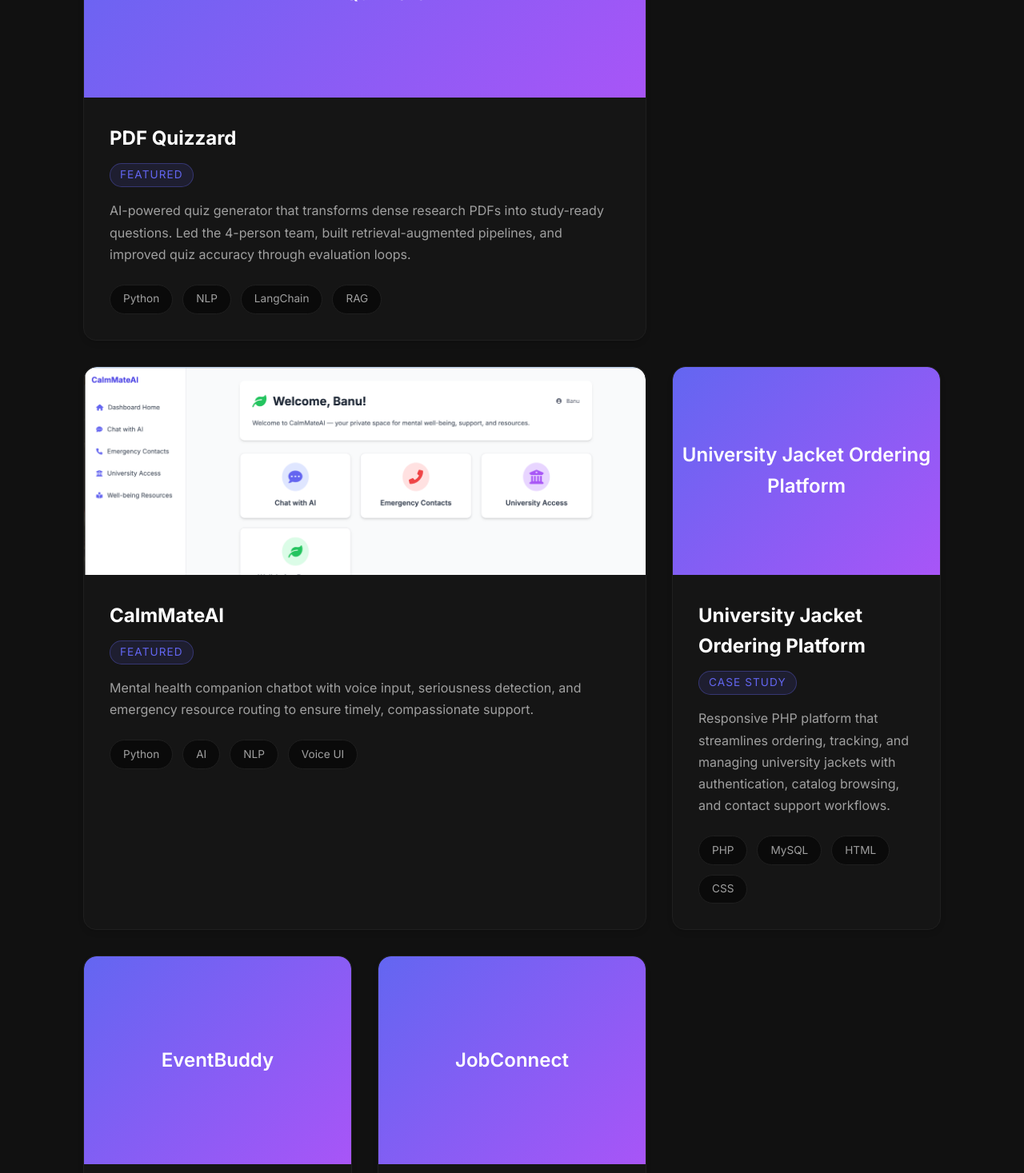
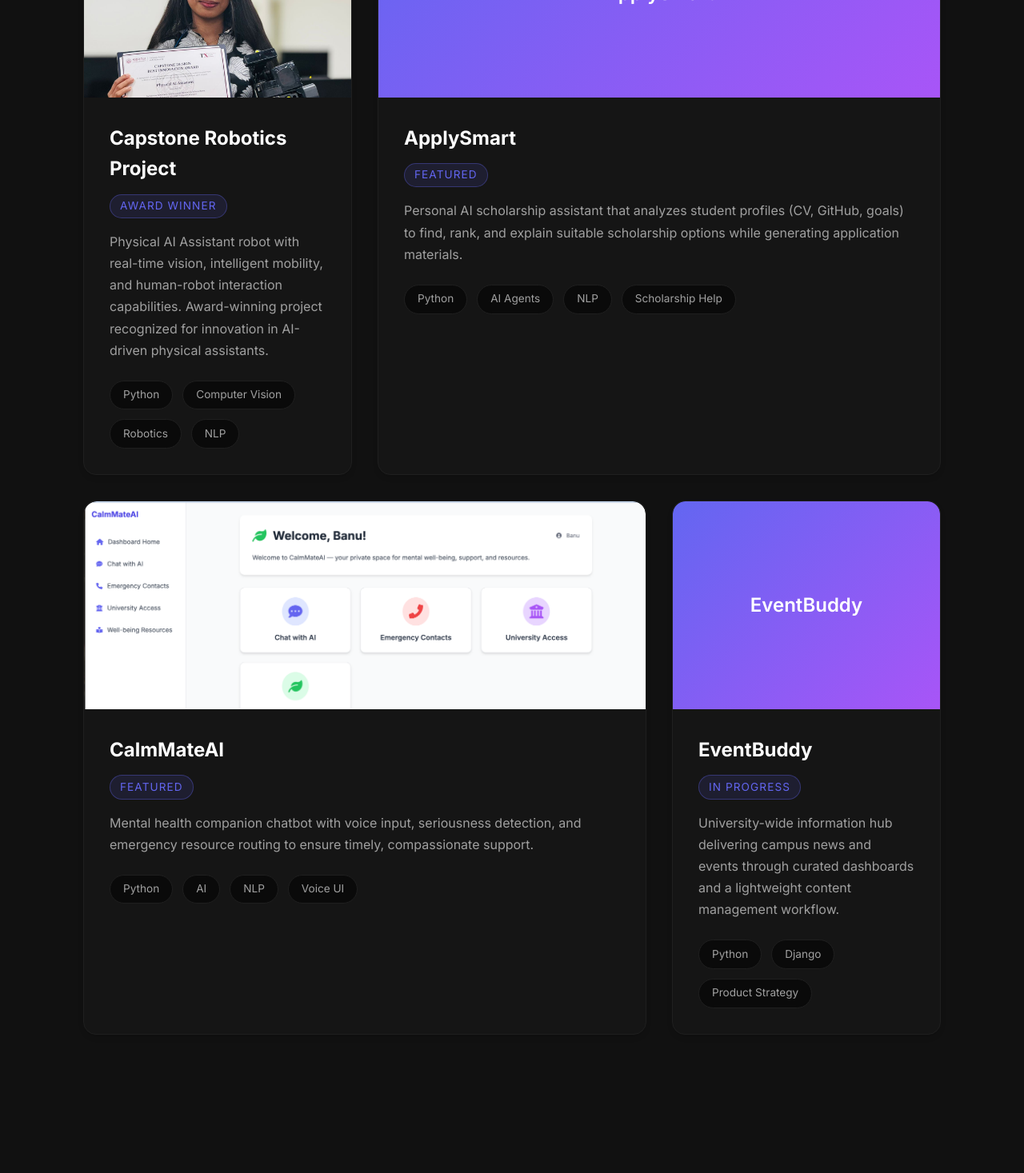
Before and after one commit to saberabanu0001/portfolio-me, a React (Vite) app: page / in a window 1280 px wide. Shown: the part 2360-3827 px from the top of the page at 80% size. Built offline with nearby package versions, Linux system fonts and the light colour scheme.

Commit message:
project section updated

```diff
--- a/src/content.ts
+++ b/src/content.ts
@@ -45,12 +45,23 @@ export const aboutContent = {
 
 export const projects = [
   {
-    title: 'PDF Quizzard',
+    title: 'Capstone Robotics Project',
     description:
-      'AI-powered quiz generator that transforms dense research PDFs into study-ready questions. Led the 4-person team, built retrieval-augmented pipelines, and improved quiz accuracy through evaluation loops.',
-    tags: ['Python', 'NLP', 'LangChain', 'RAG'],
+      'Physical AI Assistant robot with real-time vision, intelligent mobility, and human-robot interaction capabilities. Award-winning project recognized for innovation in AI-driven physical assistants.',
+    tags: ['Python', 'Computer Vision', 'Robotics', 'NLP'],
     liveUrl: undefined,
-    repoUrl: 'https://github.com/saberabanu0001/EduPDF-Quiz-Maker',
+    repoUrl: 'https://github.com/saberabanu0001/CapstoneRoboticsProject',
+    status: 'Award Winner',
+    image: '/robot.jpg',
+    imageAlt: 'Physical AI Assistant robot with computer vision sensors',
+  },
+  {
+    title: 'ApplySmart',
+    description:
+      'Personal AI scholarship assistant that analyzes student profiles (CV, GitHub, goals) to find, rank, and explain suitable scholarship options while generating application materials.',
+    tags: ['Python', 'AI Agents', 'NLP', 'Scholarship Help'],
+    liveUrl: undefined,
+    repoUrl: 'https://github.com/saberabanu0001/ApplySmart',
     status: 'Featured',
     image: undefined,
     imageAlt: undefined,
@@ -67,17 +78,6 @@ export const projects = [
     imageAlt: 'CalmMateAI dashboard preview',
   },
   {
-    title: 'University Jacket Ordering Platform',
-    description:
-      'Responsive PHP platform that streamlines ordering, tracking, and managing university jackets with authentication, catalog browsing, and contact support workflows.',
-    tags: ['PHP', 'MySQL', 'HTML', 'CSS'],
-    liveUrl: undefined,
-    repoUrl: 'https://github.com/saberabanu0001/UniversityJackedOrderingPlatform',
-    status: 'Case Study',
-    image: undefined,
-    imageAlt: undefined,
-  },
-  {
     title: 'EventBuddy',
     description:
       'University-wide information hub delivering campus news and events through curated dashboards and a lightweight content management workflow.',
@@ -85,17 +85,6 @@ export const projects = [
     liveUrl: undefined,
     repoUrl: 'https://github.com/saberabanu0001',
     status: 'In progress',
-  },
-  {
-    title: 'JobConnect',
-    description:
-      'CLI-based job management platform connecting international students with part-time opportunities, featuring SQLite storage and workflow automation.',
-    tags: ['C++', 'SQLite'],
-    liveUrl: undefined,
-    repoUrl: 'https://github.com/saberabanu0001/JobConnect',
-    status: 'Case Study',
-    image: undefined,
-    imageAlt: undefined,
   },
 ]
 
```
Also changed, not shown: public/robot.jpg (added), 1 other file (tests, documents, lock files or other folders).
